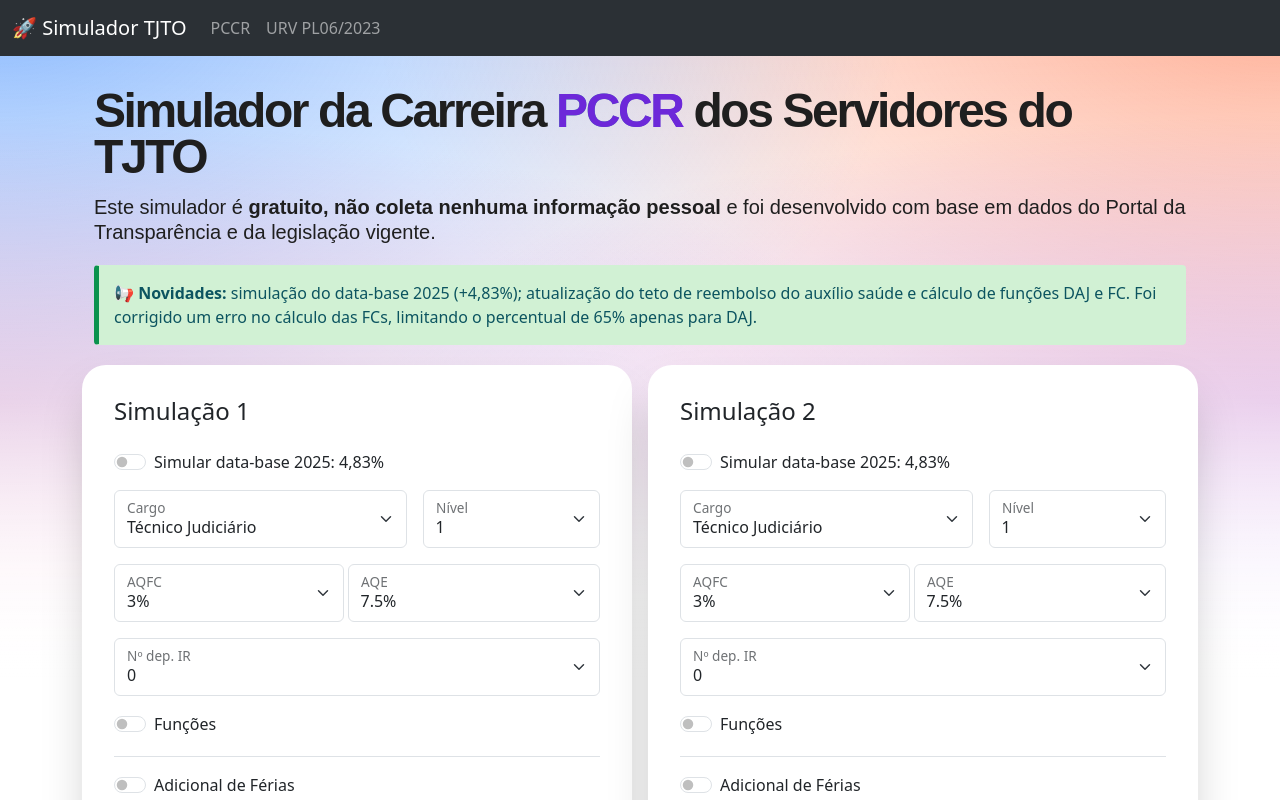
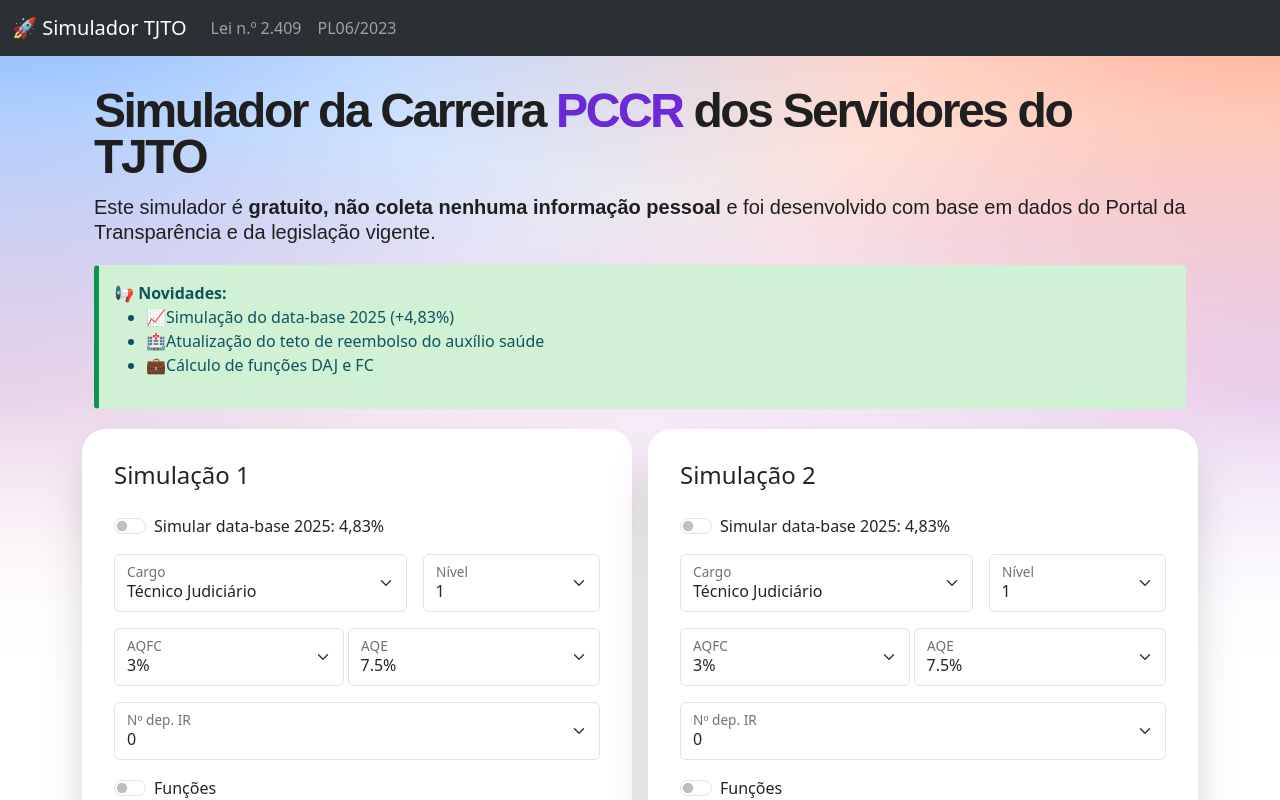
Before and after one commit to guilhermeoq/carreira-tjto, a Vue app: page / in a window 1280 px wide. Shown: the top 800 px of the page. Built offline with nearby package versions, Linux system fonts and the light colour scheme.

Commit message:
Update Calculadora.vue

```diff
--- a/src/components/Calculadora.vue
+++ b/src/components/Calculadora.vue
@@ -19,11 +19,11 @@
             <a
               class="nav-link"
               href="https://www.tjto.jus.br/component/edocman/685-plano-de-cargos-carreiras-e-remuneracao-dos-servidores-do-tjto/viewdocument/685?Itemid="
-              >PCCR</a
+              >Lei n.º 2.409</a
             >
           </li>
           <li class="nav-item">
-            <a class="nav-link" href="https://sapl.al.to.leg.br/materia/9605">URV PL06/2023</a>
+            <a class="nav-link" href="https://sapl.al.to.leg.br/materia/9605">PL06/2023</a>
           </li>
         </ul>
       </div>
@@ -40,9 +40,12 @@
         desenvolvido com base em dados do Portal da Transparência e da legislação vigente.
       </p>
       <div class="callout callout-info">
-        <strong>📢 Novidades: </strong> simulação do data-base 2025 (+4,83%); atualização do teto de
-        reembolso do auxílio saúde e cálculo de funções DAJ e FC. Foi corrigido um erro no cálculo
-        das FCs, limitando o percentual de 65% apenas para DAJ.
+        <strong>📢 Novidades: </strong>
+        <ul>
+          <li>📈Simulação do data-base 2025 (+4,83%)</li>
+          <li>🏥Atualização do teto de reembolso do auxílio saúde</li>
+          <li>💼Cálculo de funções DAJ e FC</li>
+        </ul>
       </div>
     </div>
     <div class="d-sm-flex gap-3">
@@ -820,7 +823,7 @@
         rel="noopener noreferrer"
       >
         <img
-          src="https://img.shields.io/badge/Available_on_GitHub-black?style=flat&logo=github&color=black"
+          src="https://img.shields.io/badge/Available_on_GitHub-black?style=flat&logo=github&color=393939"
           alt="Available on GitHub"
         />
       </a>
```
